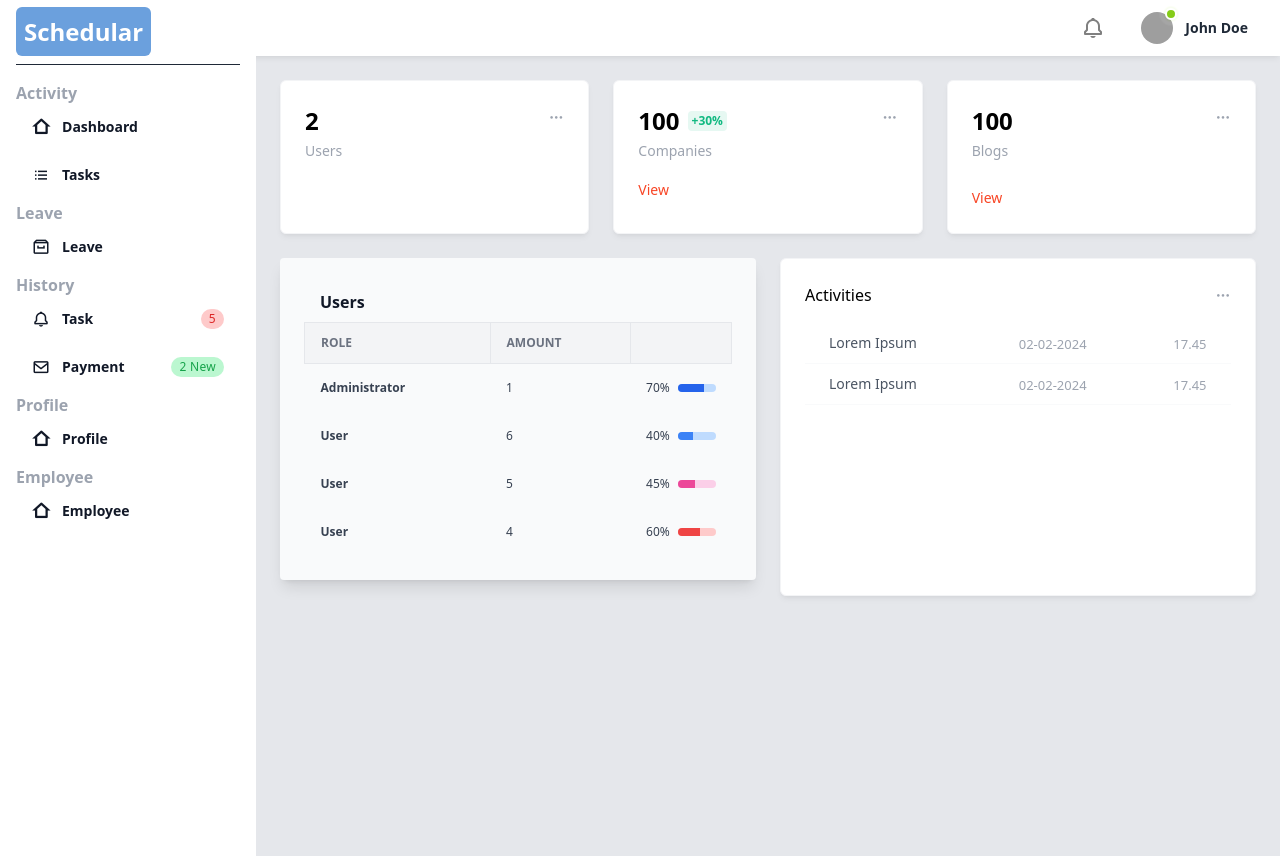
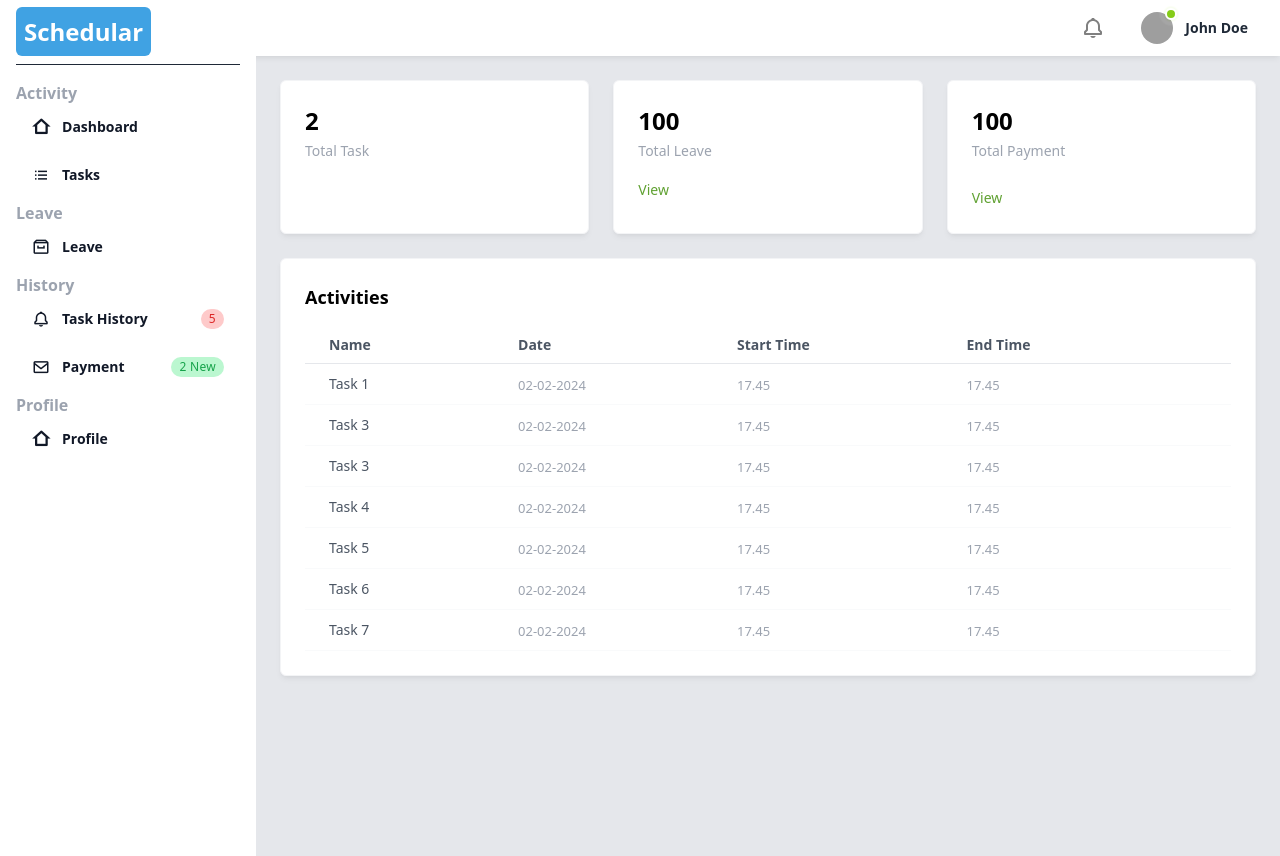
Before and after one commit to abdGhost/schedular_user_2, a React (Vite) app: page /dashboard in a window 1280 px wide. Built offline with nearby package versions, Linux system fonts and the light colour scheme; no server answers; sample sign-in values are in the browser's storage; grey boxes are pictures that could not be loaded.

Commit message:
added Dashboard Ui

```diff
--- a/src/common/SideNav.jsx
+++ b/src/common/SideNav.jsx
@@ -1,4 +1,3 @@
-import React from "react";
 import { useNavigate } from "react-router-dom";
 
 export default function SideNav() {
@@ -8,7 +7,7 @@ export default function SideNav() {
       <div className="fixed left-0 top-0 w-64 h-full bg-[#ffffff] p-4 z-50 sidebar-menu transition-transform">
         <span className="flex items-center pb-4 border-b border-b-gray-800">
           <h2 className="font-bold text-2xl">
-            <span className="bg-[#6ba0dd] text-white p-2 rounded-md">
+            <span className="bg-[#40A2E3] text-white p-2 rounded-md">
               Schedular
             </span>
           </h2>
@@ -43,22 +42,25 @@ export default function SideNav() {
           </li>
 
           <span className="text-gray-400 font-bold">History</span>
-          <li className="mb-1 group">
-            <a
-              href=""
-              className="flex font-semibold items-center py-2 px-4 text-gray-900 hover:bg-gray-950 hover:text-gray-100 rounded-md group-[.active]:bg-gray-800 group-[.active]:text-white group-[.selected]:bg-gray-950 group-[.selected]:text-gray-100"
-            >
+          <li
+            className="mb-1 group"
+            onClick={() => navigate("/dashboard/leave")}
+          >
+            <span className="flex font-semibold items-center py-2 px-4 text-gray-900 hover:bg-gray-950 hover:text-gray-100 rounded-md group-[.active]:bg-gray-800 group-[.active]:text-white group-[.selected]:bg-gray-950 group-[.selected]:text-gray-100">
               <i className="bx bx-bell mr-3 text-lg"></i>
-              <span className="text-sm">Task</span>
+              <span className="text-sm">Task History</span>
               <span className="md:block px-2 py-0.5 ml-auto text-xs font-medium tracking-wide text-red-600 bg-red-200 rounded-full">
                 5
               </span>
-            </a>
+            </span>
           </li>
-          <li className="mb-1 group">
+          <li
+            className="mb-1 group"
+            onClick={() => navigate("/dashboard/leave")}
+          >
             <span className="flex font-semibold items-center py-2 px-4 text-gray-900 hover:bg-gray-950 hover:text-gray-100 rounded-md group-[.active]:bg-gray-800 group-[.active]:text-white group-[.selected]:bg-gray-950 group-[.selected]:text-gray-100">
               <i className="bx bx-envelope mr-3 text-lg"></i>
-              <span className="text-sm">Payment</span>
+              <span className="text-sm">Payment </span>
               <span className="md:block px-2 py-0.5 ml-auto text-xs font-medium tracking-wide text-green-600 bg-green-200 rounded-full">
                 2 New
               </span>
@@ -76,7 +78,7 @@ export default function SideNav() {
               <span className="text-sm">Profile</span>
             </span>
           </li>
-          {/* Profile */}
+          {/* Profile
           <span className="text-gray-400 font-bold">Employee</span>
           <li
             className="mb-1 group"
@@ -86,7 +88,7 @@ export default function SideNav() {
               <i className="ri-home-2-line mr-3 text-lg"></i>
               <span className="text-sm">Employee</span>
             </span>
-          </li>
+          </li> */}
         </ul>
       </div>
       <div className="fixed top-0 left-0 w-full h-full bg-black/50 z-40 md:hidden sidebar-overlay"></div>
--- a/src/components/pages/Dashboard.jsx
+++ b/src/components/pages/Dashboard.jsx
@@ -11,41 +11,9 @@ function Dashboard() {
                 <div className="flex items-center mb-1">
                   <div className="text-2xl font-semibold">2</div>
                 </div>
-                <div className="text-sm font-medium text-gray-400">Users</div>
+                <div className="text-sm font-medium text-gray-400">
+                  Total Task
                 </div>
-              <div className="dropdown">
-                <button
-                  type="button"
-                  className="dropdown-toggle text-gray-400 hover:text-gray-600"
-                >
-                  <i className="ri-more-fill"></i>
-                </button>
-                <ul className="dropdown-menu shadow-md shadow-black/5 z-30 hidden py-1.5 rounded-md bg-white border border-gray-100 w-full max-w-[140px]">
-                  <li>
-                    <a
-                      href="#"
-                      className="flex items-center text-[13px] py-1.5 px-4 text-gray-600 hover:text-blue-500 hover:bg-gray-50"
-                    >
-                      Profile
-                    </a>
-                  </li>
-                  <li>
-                    <a
-                      href="#"
-                      className="flex items-center text-[13px] py-1.5 px-4 text-gray-600 hover:text-blue-500 hover:bg-gray-50"
-                    >
-                      Settings
-                    </a>
-                  </li>
-                  <li>
-                    <a
-                      href="#"
-                      className="flex items-center text-[13px] py-1.5 px-4 text-gray-600 hover:text-blue-500 hover:bg-gray-50"
-                    >
-                      Logout
-                    </a>
-                  </li>
-                </ul>
               </div>
             </div>
           </div>
@@ -54,52 +22,18 @@ function Dashboard() {
               <div>
                 <div className="flex items-center mb-1">
                   <div className="text-2xl font-semibold">100</div>
-                  <div className="p-1 rounded bg-emerald-500/10 text-emerald-500 text-[12px] font-semibold leading-none ml-2">
+                  {/* <div className="p-1 rounded bg-emerald-500/10 text-emerald-500 text-[12px] font-semibold leading-none ml-2">
                     +30%
-                  </div>
+                  </div> */}
                 </div>
                 <div className="text-sm font-medium text-gray-400">
-                  Companies
+                  Total Leave
                 </div>
-              </div>
-              <div className="dropdown">
-                <button
-                  type="button"
-                  className="dropdown-toggle text-gray-400 hover:text-gray-600"
-                >
-                  <i className="ri-more-fill"></i>
-                </button>
-                <ul className="dropdown-menu shadow-md shadow-black/5 z-30 hidden py-1.5 rounded-md bg-white border border-gray-100 w-full max-w-[140px]">
-                  <li>
-                    <a
-                      href="#"
-                      className="flex items-center text-[13px] py-1.5 px-4 text-gray-600 hover:text-blue-500 hover:bg-gray-50"
-                    >
-                      Profile
-                    </a>
-                  </li>
-                  <li>
-                    <a
-                      href="#"
-                      className="flex items-center text-[13px] py-1.5 px-4 text-gray-600 hover:text-blue-500 hover:bg-gray-50"
-                    >
-                      Settings
-                    </a>
-                  </li>
-                  <li>
-                    <a
-                      href="#"
-                      className="flex items-center text-[13px] py-1.5 px-4 text-gray-600 hover:text-blue-500 hover:bg-gray-50"
-                    >
-                      Logout
-                    </a>
-                  </li>
-                </ul>
               </div>
             </div>
             <a
               href="/dierenartsen"
-              className="text-[#f84525] font-medium text-sm hover:text-red-800"
+              className="text-[#60a132] font-medium text-sm hover:text-red-800"
             >
               View
             </a>
@@ -108,53 +42,21 @@ function Dashboard() {
             <div className="flex justify-between mb-6">
               <div>
                 <div className="text-2xl font-semibold mb-1">100</div>
-                <div className="text-sm font-medium text-gray-400">Blogs</div>
+                <div className="text-sm font-medium text-gray-400">
+                  Total Payment
                 </div>
-              <div className="dropdown">
-                <button
-                  type="button"
-                  className="dropdown-toggle text-gray-400 hover:text-gray-600"
-                >
-                  <i className="ri-more-fill"></i>
-                </button>
-                <ul className="dropdown-menu shadow-md shadow-black/5 z-30 hidden py-1.5 rounded-md bg-white border border-gray-100 w-full max-w-[140px]">
-                  <li>
-                    <a
-                      href="#"
-                      className="flex items-center text-[13px] py-1.5 px-4 text-gray-600 hover:text-blue-500 hover:bg-gray-50"
-                    >
-                      Profile
-                    </a>
-                  </li>
-                  <li>
-                    <a
-                      href="#"
-                      className="flex items-center text-[13px] py-1.5 px-4 text-gray-600 hover:text-blue-500 hover:bg-gray-50"
-                    >
-                      Settings
-                    </a>
-                  </li>
-                  <li>
-                    <a
-                      href="#"
-                      className="flex items-center text-[13px] py-1.5 px-4 text-gray-600 hover:text-blue-500 hover:bg-gray-50"
-                    >
-                      Logout
-                    </a>
-                  </li>
-                </ul>
               </div>
             </div>
             <a
               href=""
-              className="text-[#f84525] font-medium text-sm hover:text-red-800"
+              className="text-[#60a132] font-medium text-sm hover:text-red-800"
             >
               View
             </a>
           </div>
         </div>
-        <div className="grid grid-cols-1 lg:grid-cols-2 gap-6 mb-6">
-          <div className="p-6 relative flex flex-col min-w-0 mb-4 lg:mb-0 break-words bg-gray-50 dark:bg-gray-800 w-full shadow-lg rounded">
+        <div className="grid grid-cols-1 lg:grid-cols-4 gap-6 mb-6">
+          {/* <div className="p-6 relative flex flex-col min-w-0 mb-4 lg:mb-0 break-words bg-gray-50 dark:bg-gray-800 w-full shadow-lg rounded">
             <div className="rounded-t mb-0 px-0 border-0">
               <div className="flex flex-wrap items-center px-4 py-2">
                 <div className="relative w-full max-w-full flex-grow flex-1">
@@ -265,47 +167,32 @@ function Dashboard() {
                 </table>
               </div>
             </div>
-          </div>
+          </div> */}
           <div className="bg-white border border-gray-100 shadow-md shadow-black/5 p-6 rounded-md">
             <div className="flex justify-between mb-4 items-start">
-              <div className="font-medium">Activities</div>
-              <div className="dropdown">
-                <button
-                  type="button"
-                  className="dropdown-toggle text-gray-400 hover:text-gray-600"
-                >
-                  <i className="ri-more-fill"></i>
-                </button>
-                <ul className="dropdown-menu shadow-md shadow-black/5 z-30 hidden py-1.5 rounded-md bg-white border border-gray-100 w-full max-w-[140px]">
-                  <li>
-                    <a
-                      href="#"
-                      className="flex items-center text-[13px] py-1.5 px-4 text-gray-600 hover:text-blue-500 hover:bg-gray-50"
-                    >
-                      Profile
-                    </a>
-                  </li>
-                  <li>
-                    <a
-                      href="#"
-                      className="flex items-center text-[13px] py-1.5 px-4 text-gray-600 hover:text-blue-500 hover:bg-gray-50"
-                    >
-                      Settings
-                    </a>
-                  </li>
-                  <li>
-                    <a
-                      href="#"
-                      className="flex items-center text-[13px] py-1.5 px-4 text-gray-600 hover:text-blue-500 hover:bg-gray-50"
-                    >
-                      Logout
-                    </a>
-                  </li>
-                </ul>
-              </div>
+              <div className="font-bold text-lg">Activities</div>
             </div>
             <div className="overflow-hidden">
               <table className="w-full min-w-[540px]">
+                <thead>
+                  <tr>
+                    <th className="py-2 px-6 border-b border-b-gray-200 text-left text-sm font-bold text-gray-600">
+                      Name
+                    </th>
+                    <th className="py-2 px-4 border-b border-b-gray-200 text-left text-sm font-bold text-gray-600">
+                      Date
+                    </th>
+                    <th className="py-2 px-4 border-b border-b-gray-200 text-left text-sm font-bold text-gray-600">
+                      Start Time
+                    </th>
+                    <th className="py-2 px-4 border-b border-b-gray-200 text-left text-sm font-bold text-gray-600">
+                      End Time
+                    </th>
+                    <th className="py-2 px-4 border-b border-b-gray-200">
+                      {/* This is an empty header for alignment */}
+                    </th>
+                  </tr>
+                </thead>
                 <tbody>
                   <tr>
                     <td className="py-2 px-4 border-b border-b-gray-50">
@@ -314,7 +201,7 @@ function Dashboard() {
                           href="#"
                           className="text-gray-600 text-sm font-medium hover:text-blue-500 ml-2 truncate"
                         >
-                          Lorem Ipsum
+                          Task 1
                         </a>
                       </div>
                     </td>
@@ -329,41 +216,11 @@ function Dashboard() {
                       </span>
                     </td>
                     <td className="py-2 px-4 border-b border-b-gray-50">
-                      <div className="dropdown">
-                        <button
-                          type="button"
-                          className="dropdown-toggle text-gray-400 hover:text-gray-600 text-sm w-6 h-6 rounded flex items-center justify-center bg-gray-50"
-                        >
-                          <i className="ri-more-2-fill"></i>
-                        </button>
-                        <ul className="dropdown-menu shadow-md shadow-black/5 z-30 hidden py-1.5 rounded-md bg-white border border-gray-100 w-full max-w-[140px]">
-                          <li>
-                            <a
-                              href="#"
-                              className="flex items-center text-[13px] py-1.5 px-4 text-gray-600 hover:text-blue-500 hover:bg-gray-50"
-                            >
-                              Profile
-                            </a>
-                          </li>
-                          <li>
-                            <a
-                              href="#"
-                              className="flex items-center text-[13px] py-1.5 px-4 text-gray-600 hover:text-blue-500 hover:bg-gray-50"
-                            >
-                              Settings
-                            </a>
-                          </li>
-                          <li>
-                            <a
-                              href="#"
-                              className="flex items-center text-[13px] py-1.5 px-4 text-gray-600 hover:text-blue-500 hover:bg-gray-50"
-                            >
-                              Logout
-                            </a>
-                          </li>
-                        </ul>
-                      </div>
+                      <span className="text-[13px] font-medium text-gray-400">
+                        17.45
+                      </span>
                     </td>
+                    <td className="py-2 px-4 border-b border-b-gray-50"></td>
                   </tr>
                   <tr>
                     <td className="py-2 px-4 border-b border-b-gray-50">
@@ -372,7 +229,7 @@ function Dashboard() {
                           href="#"
                           className="text-gray-600 text-sm font-medium hover:text-blue-500 ml-2 truncate"
                         >
-                          Lorem Ipsum
+                          Task 3
                         </a>
                       </div>
                     </td>
@@ -387,41 +244,151 @@ function Dashboard() {
                       </span>
                     </td>
                     <td className="py-2 px-4 border-b border-b-gray-50">
-                      <div className="dropdown">
-                        <button
-                          type="button"
-                          className="dropdown-toggle text-gray-400 hover:text-gray-600 text-sm w-6 h-6 rounded flex items-center justify-center bg-gray-50"
-                        >
-                          <i className="ri-more-2-fill"></i>
-                        </button>
-                        <ul className="dropdown-menu shadow-md shadow-black/5 z-30 hidden py-1.5 rounded-md bg-white border border-gray-100 w-full max-w-[140px]">
-                          <li>
+                      <span className="text-[13px] font-medium text-gray-400">
+                        17.45
+                      </span>
+                    </td>
+                    <td className="py-2 px-4 border-b border-b-gray-50"></td>
+                  </tr>
+                  <tr>
+                    <td className="py-2 px-4 border-b border-b-gray-50">
+                      <div className="flex items-center">
                         <a
                           href="#"
-                              className="flex items-center text-[13px] py-1.5 px-4 text-gray-600 hover:text-blue-500 hover:bg-gray-50"
+                          className="text-gray-600 text-sm font-medium hover:text-blue-500 ml-2 truncate"
                         >
-                              Profile
+                          Task 3
                         </a>
-                          </li>
-                          <li>
+                      </div>
+                    </td>
+                    <td className="py-2 px-4 border-b border-b-gray-50">
+                      <span className="text-[13px] font-medium text-gray-400">
+                        02-02-2024
+                      </span>
+                    </td>
+                    <td className="py-2 px-4 border-b border-b-gray-50">
+                      <span className="text-[13px] font-medium text-gray-400">
+                        17.45
+                      </span>
+                    </td>
+                    <td className="py-2 px-4 border-b border-b-gray-50">
+                      <span className="text-[13px] font-medium text-gray-400">
+                        17.45
+                      </span>
+                    </td>
+                    <td className="py-2 px-4 border-b border-b-gray-50"></td>
+                  </tr>
+                  <tr>
+                    <td className="py-2 px-4 border-b border-b-gray-50">
+                      <div className="flex items-center">
                         <a
                           href="#"
-                              className="flex items-center text-[13px] py-1.5 px-4 text-gray-600 hover:text-blue-500 hover:bg-gray-50"
+                          className="text-gray-600 text-sm font-medium hover:text-blue-500 ml-2 truncate"
                         >
-                              Settings
+                          Task 4
                         </a>
-                          </li>
-                          <li>
+                      </div>
+                    </td>
+                    <td className="py-2 px-4 border-b border-b-gray-50">
+                      <span className="text-[13px] font-medium text-gray-400">
+                        02-02-2024
+                      </span>
+                    </td>
+                    <td className="py-2 px-4 border-b border-b-gray-50">
+                      <span className="text-[13px] font-medium text-gray-400">
+                        17.45
+                      </span>
+                    </td>
+                    <td className="py-2 px-4 border-b border-b-gray-50">
+                      <span className="text-[13px] font-medium text-gray-400">
+                        17.45
+                      </span>
+                    </td>
+                    <td className="py-2 px-4 border-b border-b-gray-50"></td>
+                  </tr>
+                  <tr>
+                    <td className="py-2 px-4 border-b border-b-gray-50">
+                      <div className="flex items-center">
                         <a
                           href="#"
-                              className="flex items-center text-[13px] py-1.5 px-4 text-gray-600 hover:text-blue-500 hover:bg-gray-50"
+                          className="text-gray-600 text-sm font-medium hover:text-blue-500 ml-2 truncate"
                         >
-                              Logout
+                          Task 5
                         </a>
-                          </li>
-                        </ul>
                       </div>
                     </td>
+                    <td className="py-2 px-4 border-b border-b-gray-50">
+                      <span className="text-[13px] font-medium text-gray-400">
+                        02-02-2024
+                      </span>
+                    </td>
+                    <td className="py-2 px-4 border-b border-b-gray-50">
+                      <span className="text-[13px] font-medium text-gray-400">
+                        17.45
+                      </span>
+                    </td>
+                    <td className="py-2 px-4 border-b border-b-gray-50">
+                      <span className="text-[13px] font-medium text-gray-400">
+                        17.45
+                      </span>
+                    </td>
+                    <td className="py-2 px-4 border-b border-b-gray-50"></td>
+                  </tr>
+                  <tr>
+                    <td className="py-2 px-4 border-b border-b-gray-50">
+                      <div className="flex items-center">
+                        <a
+                          href="#"
+                          className="text-gray-600 text-sm font-medium hover:text-blue-500 ml-2 truncate"
+                        >
+                          Task 6
+                        </a>
+                      </div>
+                    </td>
+                    <td className="py-2 px-4 border-b border-b-gray-50">
+                      <span className="text-[13px] font-medium text-gray-400">
+                        02-02-2024
+                      </span>
+                    </td>
+                    <td className="py-2 px-4 border-b border-b-gray-50">
+                      <span className="text-[13px] font-medium text-gray-400">
+                        17.45
+                      </span>
+                    </td>
+                    <td className="py-2 px-4 border-b border-b-gray-50">
+                      <span className="text-[13px] font-medium text-gray-400">
+                        17.45
+                      </span>
+                    </td>
+                    <td className="py-2 px-4 border-b border-b-gray-50"></td>
+                  </tr>
+                  <tr>
+                    <td className="py-2 px-4 border-b border-b-gray-50">
+                      <div className="flex items-center">
+                        <a
+                          href="#"
+                          className="text-gray-600 text-sm font-medium hover:text-blue-500 ml-2 truncate"
+                        >
+                          Task 7
+                        </a>
+                      </div>
+                    </td>
+                    <td className="py-2 px-4 border-b border-b-gray-50">
+                      <span className="text-[13px] font-medium text-gray-400">
+                        02-02-2024
+                      </span>
+                    </td>
+                    <td className="py-2 px-4 border-b border-b-gray-50">
+                      <span className="text-[13px] font-medium text-gray-400">
+                        17.45
+                      </span>
+                    </td>
+                    <td className="py-2 px-4 border-b border-b-gray-50">
+                      <span className="text-[13px] font-medium text-gray-400">
+                        17.45
+                      </span>
+                    </td>
+                    <td className="py-2 px-4 border-b border-b-gray-50"></td>
                   </tr>
                 </tbody>
               </table>
```
Lines whose indentation alone changed are shown as unchanged.
